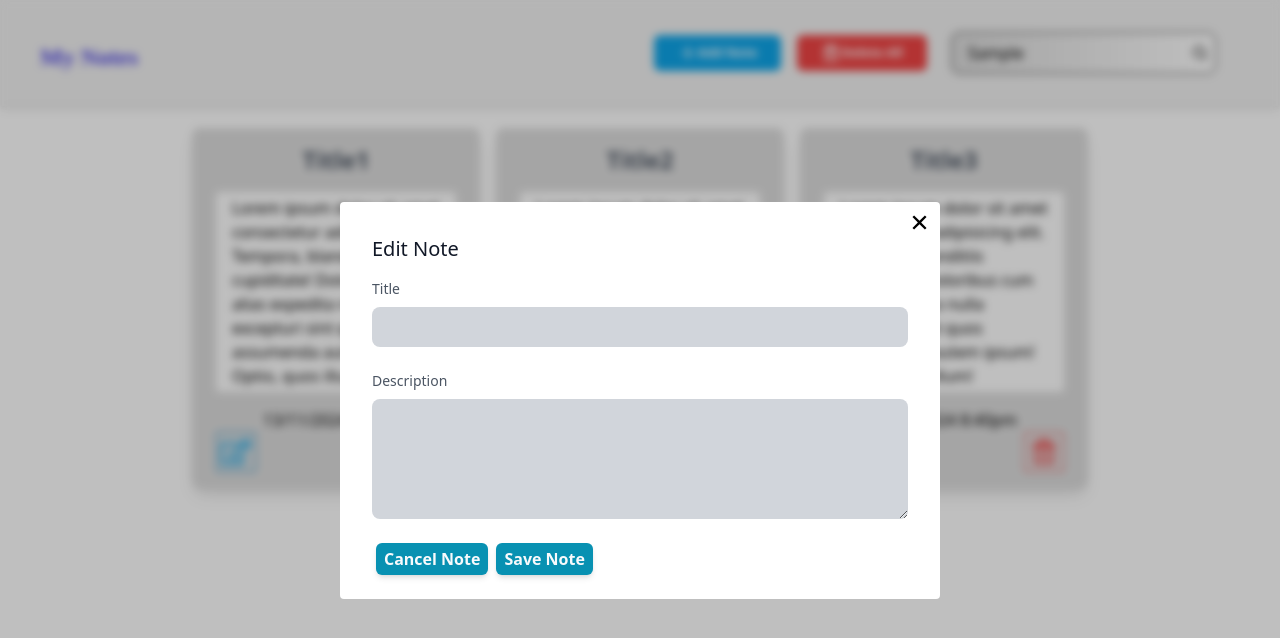
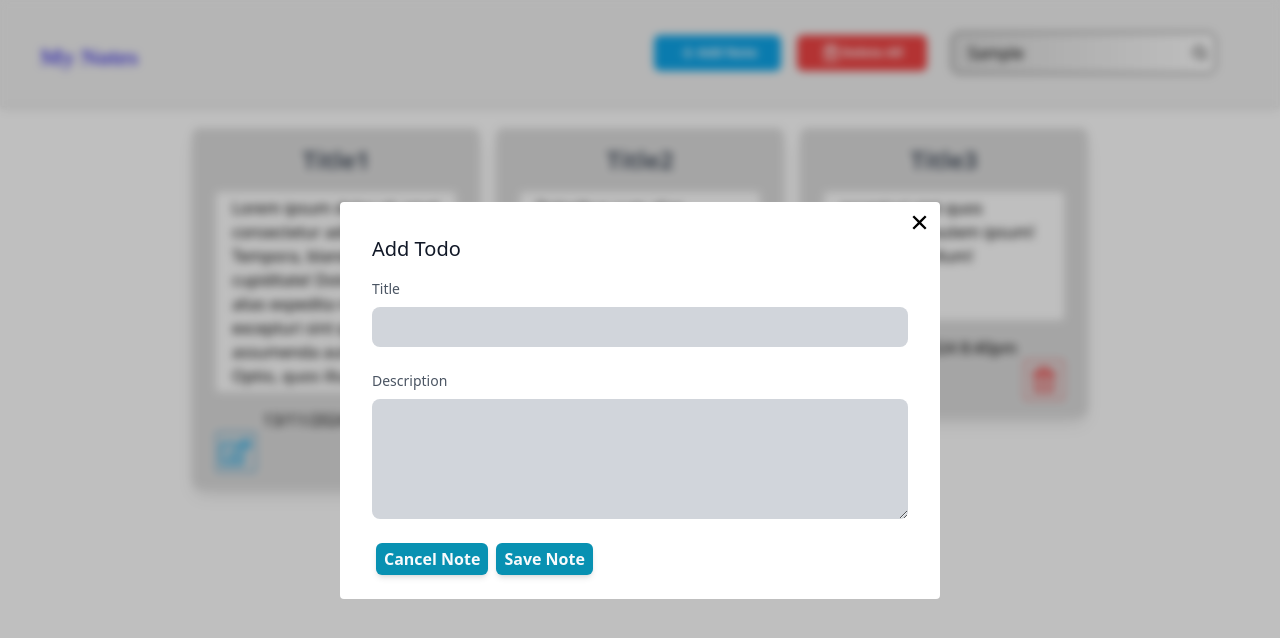
Before and after one commit to ahmadrazanawab/todoapp, a React (Vite) app: page / in a window 1280 px wide. Both pictures are taken after typing "Sample" into the empty fields and a click on the button "Add Note". Shown: the top 638 px of the page. Built offline with nearby package versions, Linux system fonts and the light colour scheme.

Commit message:
complete update todo

```diff
--- a/src/App.jsx
+++ b/src/App.jsx
@@ -22,7 +22,7 @@ const App = () => {
               <Navbar showModalBtn={showModalBtn}/>
               <div>
                   <TodoAdd showModal={showModal}  setShowModal={setShowModal} onClosed={onClosed} />
-              <Todo />
+              <Todo showModal={showModal}  setShowModal={setShowModal} onClosed={onClosed} showModalBtn={showModalBtn}/>
               </div>
         </ContextProvider>
     </>
--- a/src/Context/ContextProvider.jsx
+++ b/src/Context/ContextProvider.jsx
@@ -11,40 +11,54 @@ const ContextProvider = ({ children }) => {
         {
             id: uuidv4(),
             title: "Title2",
-            description: "Lorem ipsum dolor sit amet consectetur adipisicing elit. Tempora, blanditiis cupiditate! Doloribus cum alias expedita nulla excepturi sint quos assumenda autem ipsum! Optio, quos illum!",
+            description: " Doloribus cum alias expedita nulla quos assumenda autem ipsum! Optio, quos illum!",
         },
         {
             id: uuidv4(),
             title: "Title3",
-            description: "Lorem ipsum dolor sit amet consectetur adipisicing elit. Tempora, blanditiis cupiditate! Doloribus cum alias expedita nulla excepturi sint quos assumenda autem ipsum! Optio, quos illum!",
+            description: "excepturi sint quos assumenda autem ipsum! Optio, quos illum!",
         },
 
     ]
     const [todos, setTodos] = useState(todosIntial);
     // add todo
-    const addTodo = (title, description) => {
+    const addTodo = async (title, description) => {
         const todo = {
             id: uuidv4(),
             title,
             description,
         }
-        setTodos([...todos, todo]);
-        console.log(todo);
+        let newTodo = await setTodos([...todos, todo]);
+        console.log(newTodo);
     }
 
 
     // delete todo
-    const deleteTodo = (id) => {
-        const deleteTodo = todos.filter((todo) => { return todo.id !== id });
-        setTodos(deleteTodo);
+    const deleteTodo = async (id) => {
+         const deleteTodo = await todos.filter((todo) => { return todo.id !== id });
+         setTodos(deleteTodo);
         console.log(deleteTodo);
     }
 
     // update todo
+    const updateTodo = async (id,title,description) => {
+       // setTodos(todos.map((todo) => (todo.id !== id ? { ...todo, title, description } : todo)))
+        let newNotes = todos;
+       for (let i = 0; i < newNotes.length; i++){
+           const element = newNotes[i];
+           if (element.id === id) {
+               newNotes[i].title = title;
+               newNotes[i].description = description;
+               break;
+           }
+       }
+       setTodos(newNotes);
+       console.log(newNotes)
+    }
 
 
   return (
-    <noteProvider.Provider value={{todos,setTodos,addTodo,deleteTodo}}>
+    <noteProvider.Provider value={{todos,setTodos,addTodo,deleteTodo,updateTodo}}>
           {children}
     </noteProvider.Provider>
   )
--- a/src/components/TodoAdd.jsx
+++ b/src/components/TodoAdd.jsx
@@ -17,7 +17,7 @@ const TodoAdd = ({showModal,setShowModal,onClosed}) => {
     <div className="flex justify-center mb-5">
           <Model isVisible={showModal} onClose={() => setShowModal(false)}>
                   <div className="mb-4 px-6 text-left">
-                  <h3 className="mb-4 text-xl font-medium text-gray-900">Edit Note</h3>
+                  <h3 className="mb-4 text-xl font-medium text-gray-900">Add Todo</h3>
                   <form action="" className="space-y-6">
                       <div>
                           <label htmlFor="title" className="block mb-2 text-sm font-medium text-gray-600">Title</label>
--- a/src/components/TodoList.jsx
+++ b/src/components/TodoList.jsx
@@ -1,22 +1,48 @@
-import React, { useContext } from 'react'
+import React, { useContext, useState } from 'react'
 import { RiDeleteBin5Line } from "react-icons/ri";
 import { FaRegEdit } from "react-icons/fa";
 import noteProvider from '../Context/Context';
-const TodoList = ({ todo }) => {
-const {deleteTodo} = useContext(noteProvider);
+const TodoList = ({ todo}) => {
+    const { deleteTodo, updateTodo } = useContext(noteProvider);
+    const [isEditing, setIsEditing] = useState(false);
+    const [etitle, setEtitle] = useState('');
+    const [edescription, setEdescription] = useState('');
+    const [editId, setEditId] = useState('');
+
+    const handleEditNote = (todo) => {
+        setEditId(todo.id);
+        setEtitle(todo.title);
+        setEdescription(todo.description);
+    }
+
+    const hanleUpdateTodo = (e) => {
+        e.preventDefault();
+            updateTodo(editId,etitle, edescription);
+            setEditId(null);
+            setIsEditing(false);
+    }
+
+
+
   return (
-    <div className="mb-10 mx-2">
+      <div className="mb-10 mx-2">
         <div className='shadow-lg rounded-lg bg-[#ddd] py-4 px-6 text-center'>
-              <h4 className="mb-4 text-2xl font-semibold text-gray-600 ">{todo.title}</h4>
-              <div className="flex bg-white min-h-32 w-60 text-start px-4 py-1 rounded">
-                  <p className=''>{todo.description}</p>
+              <div className="mb-4 flex justify-center  font-semibold">
+                  {isEditing ? <input type="text" value={etitle} onChange={(e)=>{{setEtitle(e.target.value)}setIsEditing(true)}} className="text-xl  w-[95%] text-gray-600 rounded outline-none " />
+                  : <h4 className="text-2xl text-gray-600">{todo.title}</h4>} </div>
+              <div className="flex  bg-white min-h-32 w-60 text-start px-4 py-1 rounded">
+                  {isEditing ? <textarea name="" value={edescription} onChange={(e)=>{{setEdescription(e.target.value)}setIsEditing(true)}} id="" cols="40" className="text-xl outline-none"></textarea>
+                  : <p className=''>{todo.description}</p>}
               </div>
               <p className="mt-4">13/11/2024 8:40pm</p>
               <div className="flex justify-between">
-                    <FaRegEdit className="text-sky-500  cursor-pointer size-10  p-1 border-[1px] border-sky-600 rounded-sm hover:bg-sky-500 hover:text-sky-700 "   />
+                  {isEditing ? <button onClick={hanleUpdateTodo} className="px-2 py-2 rounded text-xl text-[#fff] bg-sky-400 w-full border-[1px] border-sky-600 cursor-pointer outline-none">save</button>: (<>
+                    <FaRegEdit onClick={()=>{{setIsEditing(true)}handleEditNote(todo)}} className="text-sky-500  cursor-pointer size-10  p-1 border-[1px] border-sky-600 rounded-sm hover:bg-sky-500 hover:text-sky-700 "   />
                     <RiDeleteBin5Line onClick={()=>{deleteTodo(todo.id)}} className="text-red-500 cursor-pointer size-10  p-1 border-[1px] border-red-500 rounded-sm hover:bg-red-400 hover:text-red-700"/>
-              </div>
-      </div>
+                  </>)
+                  }
+            </div>
+          </div>
     </div>
   )
 }
```
Also changed, not shown: src/components/Todo.jsx (+5 -4 lines).
